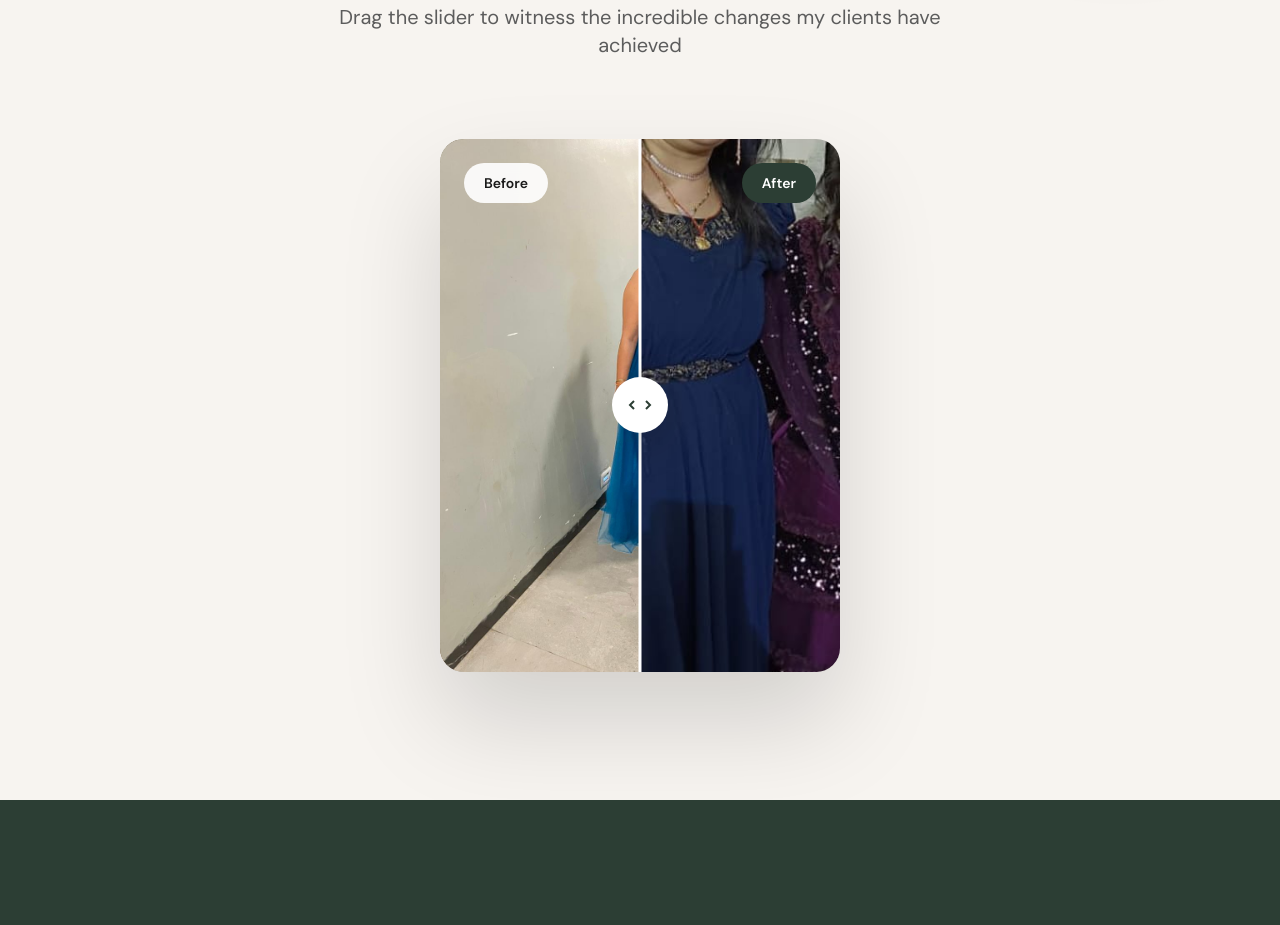
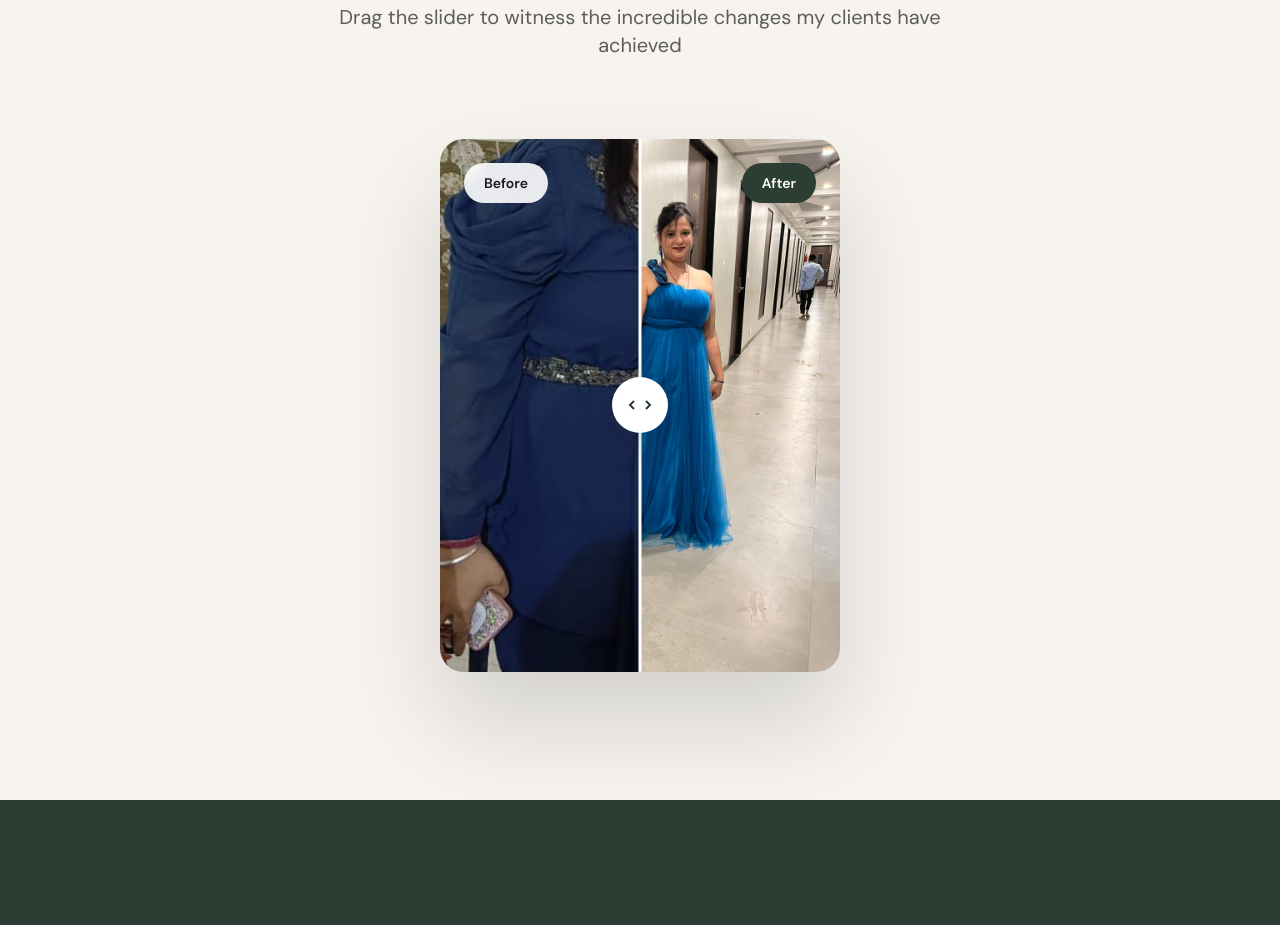
Before and after one commit to fitnfreshwithpoonam-dot/faceyogawithpoonam, a plain HTML site: page index.html in a window 1280 px wide. Shown: the part 3662-4587 px from the top of the page. Drawn offline with nearby package versions, Linux system fonts and the light colour scheme.

Commit message:
Update index.html

```diff
--- a/index.html
+++ b/index.html
@@ -914,8 +914,8 @@
         <div class="ba-container" id="baSlider2" style="max-width: 400px;">
 
 
-         <img src="3.jpeg" alt="After" class="ba-image ba-after">
-          <img src="4.jpeg" alt="Before" class="ba-image ba-before">
+         <img src="4.jpeg" alt="After" class="ba-image ba-after">
+          <img src="3.jpeg" alt="Before" class="ba-image ba-before">
 
           <div class="ba-slider-line"></div>
           <div class="ba-slider-circle">
```
